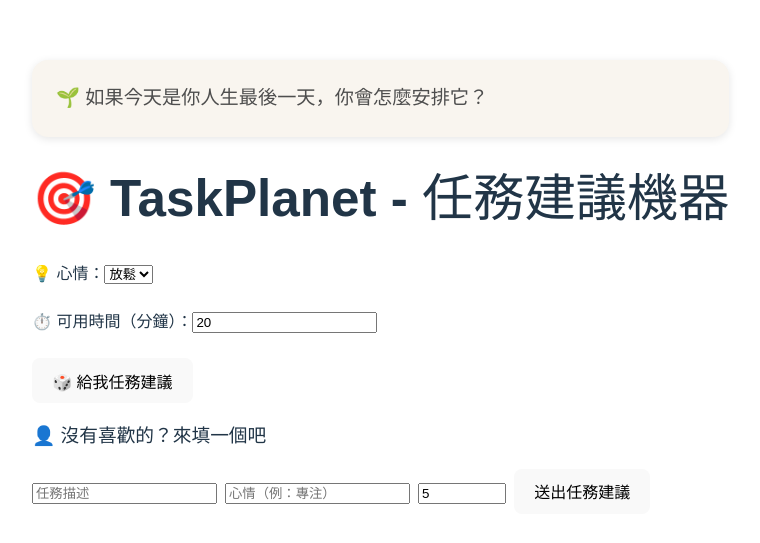
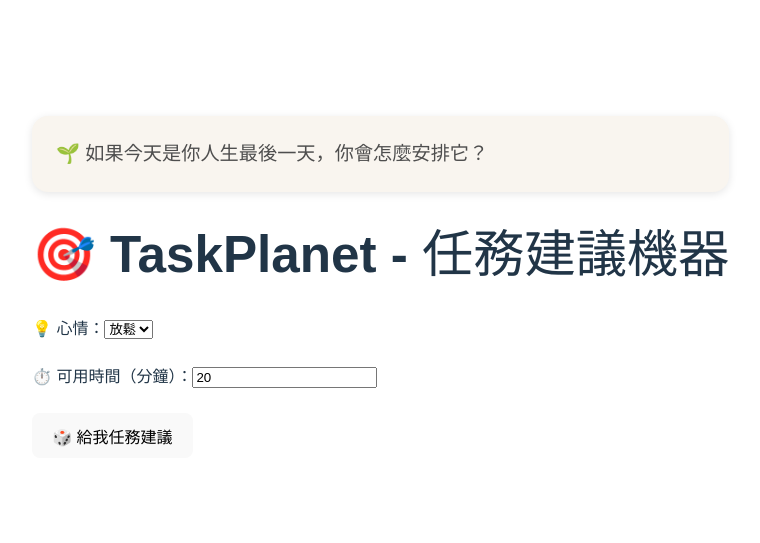
Before and after one commit to jwaiting/taskplanet-frontend, a React (Vite) app: page / in a window 1280 px wide. Shown: the part 113-656 px from the top of the page, without its empty margins (0-760 px from the left). Built offline with nearby package versions, Linux system fonts and the light colour scheme.

Commit message:
feat: show custom suggestion form only after task suggestions are fetched

```diff
--- a/src/App.tsx
+++ b/src/App.tsx
@@ -6,11 +6,13 @@ import TaskForm from './components/TaskForm';
 import DailyQuote from './components/DailyQuote';
 import { useTaskManager } from './hooks/useTaskManager';
 import { useSuggestions } from './hooks/useSuggestion';
+import type { Suggestion } from './hooks/useSuggestion'; // ✅ 確保有引入
 
 function App() {
   const [mood, setMood] = useState('放鬆');
   const [time, setTime] = useState(20);
   const [suggestions, setSuggestions] = useState<Suggestion[]>([]);
+  const [hasFetched, setHasFetched] = useState(false); // ✅ 加這行
 
   const {
     fetchSuggestions,
@@ -24,13 +26,14 @@ function App() {
   const { todayTasks, addTask, toggleComplete, removeTask } = useTaskManager();
 
   const handleFetch = async () => {
-    const data = await fetchSuggestions(); // ✅ 用回傳值
-    setSuggestions(data); // ✅ 正確地拿到當次 fetch 的結果
+    const data = await fetchSuggestions();
+    setSuggestions(data);
+    setHasFetched(true); // ✅ 點過「給我建議」後顯示客製化欄位
   };
 
   const handleCustomSuggestion = async (custom: Suggestion) => {
-    await submitCustomSuggestion(custom); // 打 API
-    setSuggestions((prev) => [...prev, custom]); // 立即顯示
+    await submitCustomSuggestion(custom);
+    setSuggestions((prev) => [...prev, custom]);
   };
 
   return (
@@ -51,7 +54,9 @@ function App() {
       {noResult && <p style={{ color: 'gray' }}>😥 根據你目前的心情與時間，找不到合適的任務</p>}
 
       <SuggestionList suggestions={suggestions} onAdd={addTask} />
-      <CustomSuggestionForm onSubmit={handleCustomSuggestion} />
+
+      {hasFetched && <CustomSuggestionForm onSubmit={handleCustomSuggestion} />}
+
       <TodayTaskList todayTasks={todayTasks} onToggle={toggleComplete} onRemove={removeTask} />
     </div>
   );
```
